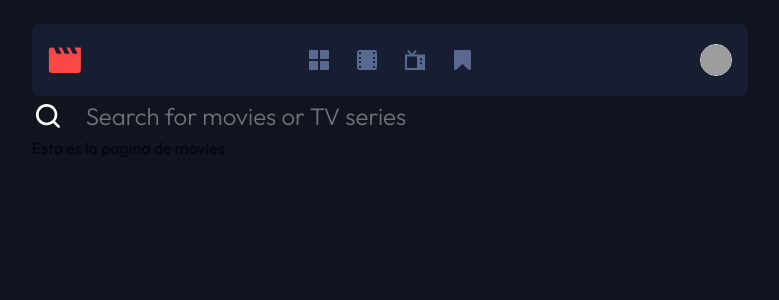
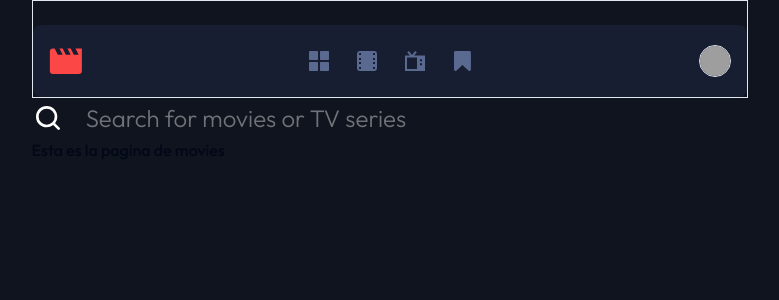
Before and after one commit to JamesBarr456/entertaiment-app, a Next.js app: page /movies in a window 1280 px wide. Shown: the top 300 px of the page, without its empty margins (250-1029 px from the left). Built offline with nearby package versions, Linux system fonts and the light colour scheme; grey boxes are pictures that could not be loaded.

Commit message:
a medio hacer desktop view

```diff
--- a/src/app/(dashboard)/home/page.tsx
+++ /dev/null
@@ -1,7 +0,0 @@
-export default function HomePage() {
-  return (
-    <div>
-      <h1>Hello Page Home</h1>
-    </div>
-  );
-}
--- a/src/app/(dashboard)/layout.tsx
+++ b/src/app/(dashboard)/layout.tsx
@@ -12,9 +12,10 @@ export default function DashboardLayout({
   children: React.ReactNode;
 }) {
   return (
-    // <div className="min-h-screen grid-rows-[auto_auto_1fr] gap-6 2xl:grid 2xl:grid-cols-[auto_1fr]">
-    <div className="min-h-screen">
-      <Navbar />
+    <div className="min-h-screen 2xl:grid 2xl:grid-cols-[auto_1fr] 2xl:grid-rows-[auto_1fr] 2xl:gap-8 2xl:pt-8">
+      <div className="2xl:row-span-2">
+        <Navbar />
+      </div>
       <SearchBar />
 
       <main>{children}</main>
--- a/src/app/(dashboard)/page.tsx
+++ b/src/app/(dashboard)/page.tsx
@@ -5,7 +5,7 @@ export default function HomePage() {
     <section>
       <h1 className="mb-6 text-xl font-light text-white">Trending</h1>
       <CarouselMovies />
-      <CatalogueMovies title="Recommended for you" />
+      {/* <CatalogueMovies title="Recommended for you" /> */}
     </section>
   );
 }
--- a/src/app/page.tsx
+++ /dev/null
@@ -1,5 +0,0 @@
-import { redirect } from "next/navigation";
-
-export default function Page() {
-  redirect("/home");
-}
--- a/src/components/Navbar.tsx
+++ b/src/components/Navbar.tsx
@@ -39,7 +39,7 @@ const iconLinks = [
 
 export const Navbar = () => {
   return (
-    <header className="-mx-4 md:-mx-0 md:pt-6 2xl:pt-8">
+    <header className="-mx-4 border md:-mx-0 md:pt-6 2xl:pt-0">
       <nav className="flex h-14 items-center justify-between bg-main-blue-dark px-4 md:h-[72px] md:rounded-lg 2xl:h-full 2xl:max-h-[960px] 2xl:w-24 2xl:flex-col 2xl:gap-14 2xl:p-6">
         <Link href="/">
           <Logo />
--- a/src/components/SearchBar.tsx
+++ b/src/components/SearchBar.tsx
@@ -3,7 +3,7 @@ import { Input } from "./ui/input";
 
 export const SearchBar = () => {
   return (
-    <div className="flex items-center gap-3">
+    <div className="flex items-center gap-3 2xl:pt-8">
       <Search />
       <Input
         type="search"
```
Also changed, not shown: 1 other file (tests, documents, lock files or other folders).
